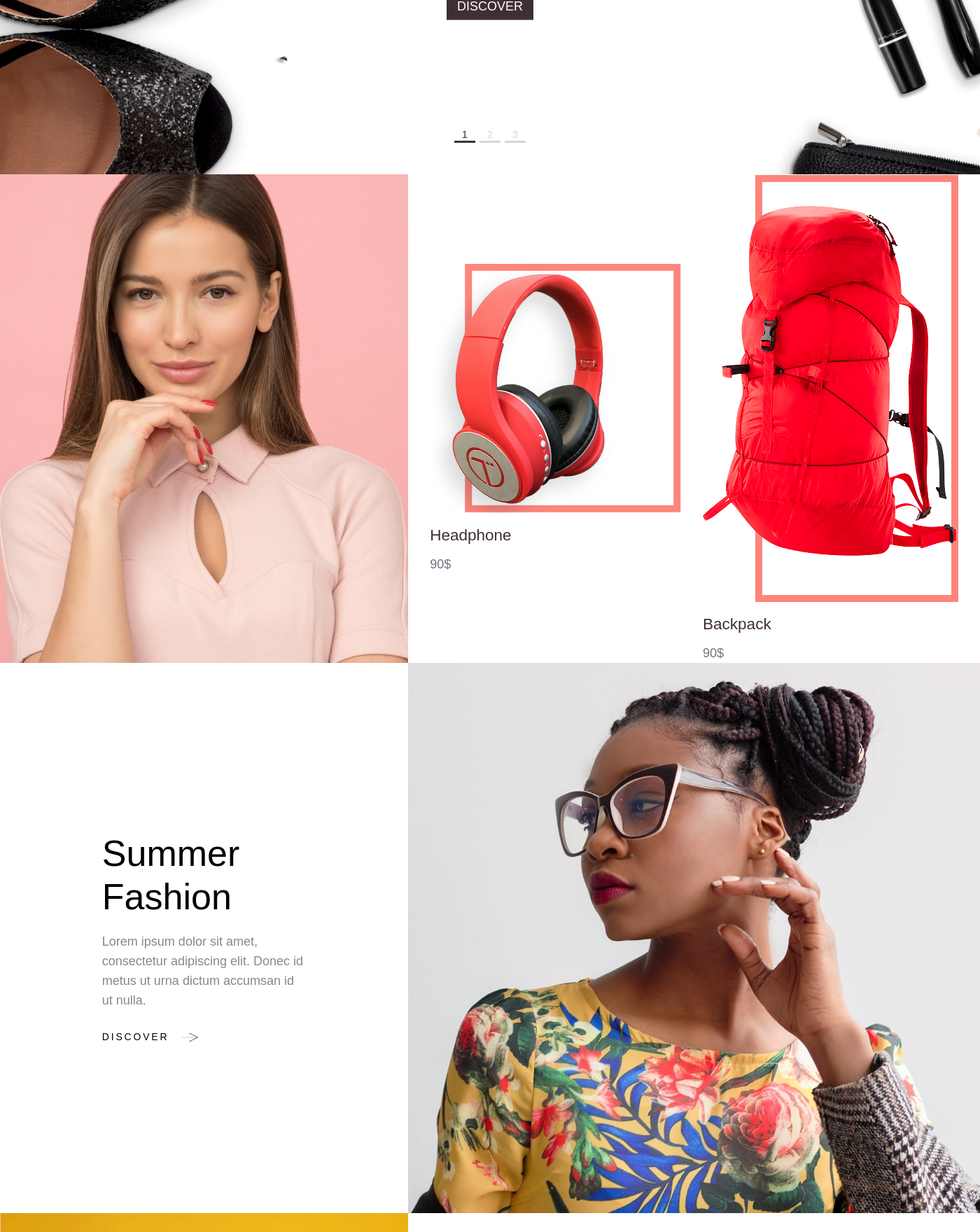
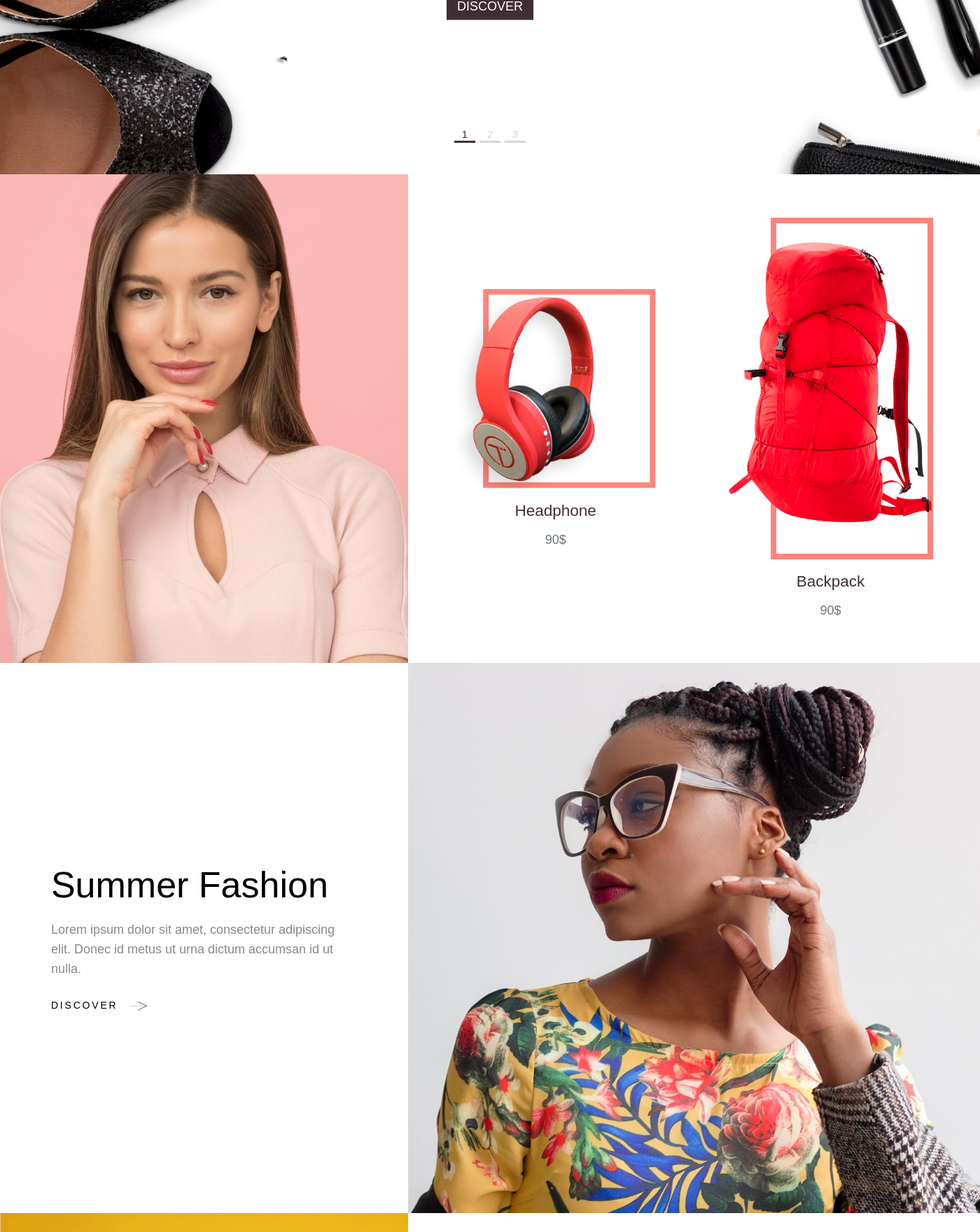
Before and after one commit to dlahoda/fima, a Node project: template src/templates/index.pug in a window 1400 px wide; the page is wider, and only the part inside the window is pictured. Shown: the part 441-2201 px from the top of that part at 70% size. Run offline with Node 20 templates, Linux system fonts and the light colour scheme; the template is opened without the code that fills it, so the values that code supplies are empty; style sheets or scripts are compiled from the project's sources.

Commit message:
Made main section responsive

```diff
--- a/src/sass/main.scss
+++ b/src/sass/main.scss
@@ -11,6 +11,7 @@
 @import "../../node_modules/bootstrap/scss/type";
 @import "../../node_modules/bootstrap/scss/buttons";
 @import "../../node_modules/bootstrap/scss/input-group";
+@import "../../node_modules/bootstrap/scss/images";
 
 // Font awesome customization
 @import "font-awesome-customization";
--- a/src/sass/sections/_products.scss
+++ b/src/sass/sections/_products.scss
@@ -22,3 +22,26 @@
     }
   }
 }
+
+.single-product {
+  @media screen and (max-width: 1500px) {
+    &__image {
+      width: 90%;
+    }
+  }
+  @media screen and (max-width: 1400px) {
+    &__image {
+      width: 80%;
+    }
+  }
+  @media screen and (max-width: 1300px) {
+    &__image {
+      width: 70%;
+    }
+  }
+  @media screen and (max-width: 1000px) {
+    &__image {
+      width: 60%;
+    }
+  }
+}
--- a/src/templates/sections/products.pug
+++ b/src/templates/sections/products.pug
@@ -3,44 +3,44 @@ main
     section.row.no-gutters
       .col-12.col-md-5
         img.d-block.w-100(src="images/accesories.jpg", alt="Accesories image")
-      .col-12.col-md-7
+      .col-12.col-md-7.my-5.my-md-0
         .products.d-flex.align-items-center.h-100
-          .single-product.products__item
-            img(src="images/headphone.png").single-product__image
+          .single-product.products__item.text-center
+            img.single-product__image.img-fluid(src="images/headphone.png")
             h5.single-product__title.text-primary.pt-3 Headphone
             span.single-product__price.d-block.pt-2.text-secondary 90$
-          .single-product.products__item
-            img(src="images/backpack.png").single-product__image
+          .single-product.products__item.text-center
+            img.single-product__image.img-fluid(src="images/backpack.png")
             h5.single-product__title.text-primary.pt-3 Backpack
             span.single-product__price.d-block.pt-2.text-secondary 90$
     section.row.no-gutters
-      .col-12.col-md-5.d-flex.flex-column.justify-content-center.align-items-center
-        .box.w-50
+      .col-12.col-md-5.d-flex.flex-column.justify-content-center.align-items-center.my-5.my-md-0.order-2.order-md-1
+        .box.w-75
           h1.box__title.d-inline-block Summer Fashion
           p.box__text.py-2 Lorem ipsum dolor sit amet, consectetur adipiscing elit. Donec   id metus ut urna dictum accumsan id ut nulla.
           a.box__link DISCOVER
             img.box__link-image(src="images/big-right-arrow.png")
-      .col-12.col-md-7
+      .col-12.col-md-7.order-1.order-md-2
         img.d-block.w-100(src="images/summer-fashion.jpg", alt="Summer fashion image")
     section.row.no-gutters
       .col-12.col-md-5
         img.d-block.w-100(src="images/products.jpg", alt="Products image")
-      .col-12.col-md-7
+      .col-12.col-md-7.my-5.my-md-0
         .products.d-flex.align-items-center.h-100
-          .single-product.products__item
-            img(src="images/shoe.png").single-product__image
+          .single-product.products__item.text-center
+            img.single-product__image.img-fluid(src="images/shoe.png")
             h5.single-product__title.text-primary.pt-3 Working Shoe
             span.single-product__price.d-block.pt-2.text-secondary 90$
-          .single-product.products__item
-            img(src="images/coffee.png").single-product__image
+          .single-product.products__item.text-center
+            img.single-product__image.img-fluid(src="images/coffee.png")
             h5.single-product__title.text-primary.pt-3 Coffee Mug
             span.single-product__price.d-block.pt-2.text-secondary 90$
     section.row.no-gutters
-      .col-12.col-md-5.d-flex.flex-column.justify-content-center.align-items-center
-        .box.w-50
+      .col-12.col-md-5.d-flex.flex-column.justify-content-center.align-items-center.my-5.my-md-0.order-2.order-md-1
+        .box.w-75
           h1.box__title.d-inline-block Winter Fashion
           p.box__text.py-2 Lorem ipsum dolor sit amet, consectetur adipiscing elit. Donec   id metus ut urna dictum accumsan id ut nulla.
           a.box__link DISCOVER
             img.box__link-image(src="images/big-right-arrow.png")
-      .col-12.col-md-7
+      .col-12.col-md-7.order-1.order-md-2
         img.d-block.w-100(src="images/winter-fashion.jpg", alt="Winter fashion image")
```
